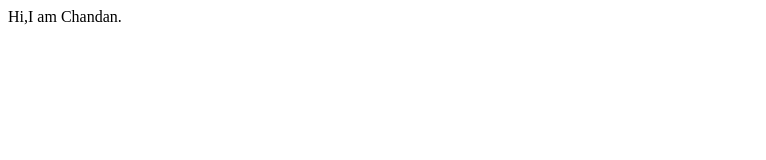
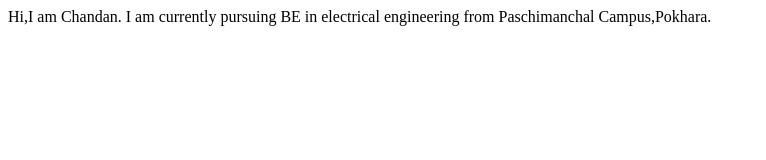
Before and after one commit to chandan13902/chandanjha, a plain HTML site: page index.html in a window 1280 px wide. Shown: the whole page, without its empty margins (0-766 px from the left). Drawn offline with Linux system fonts and the light colour scheme.

Commit message:
refactor: qualification

```diff
--- a/index.html
+++ b/index.html
@@ -8,5 +8,6 @@
 </head>
 <body>
     Hi,I am Chandan.
+    I am currently pursuing BE in electrical engineering from Paschimanchal Campus,Pokhara.
 </body>
 </html>
```
